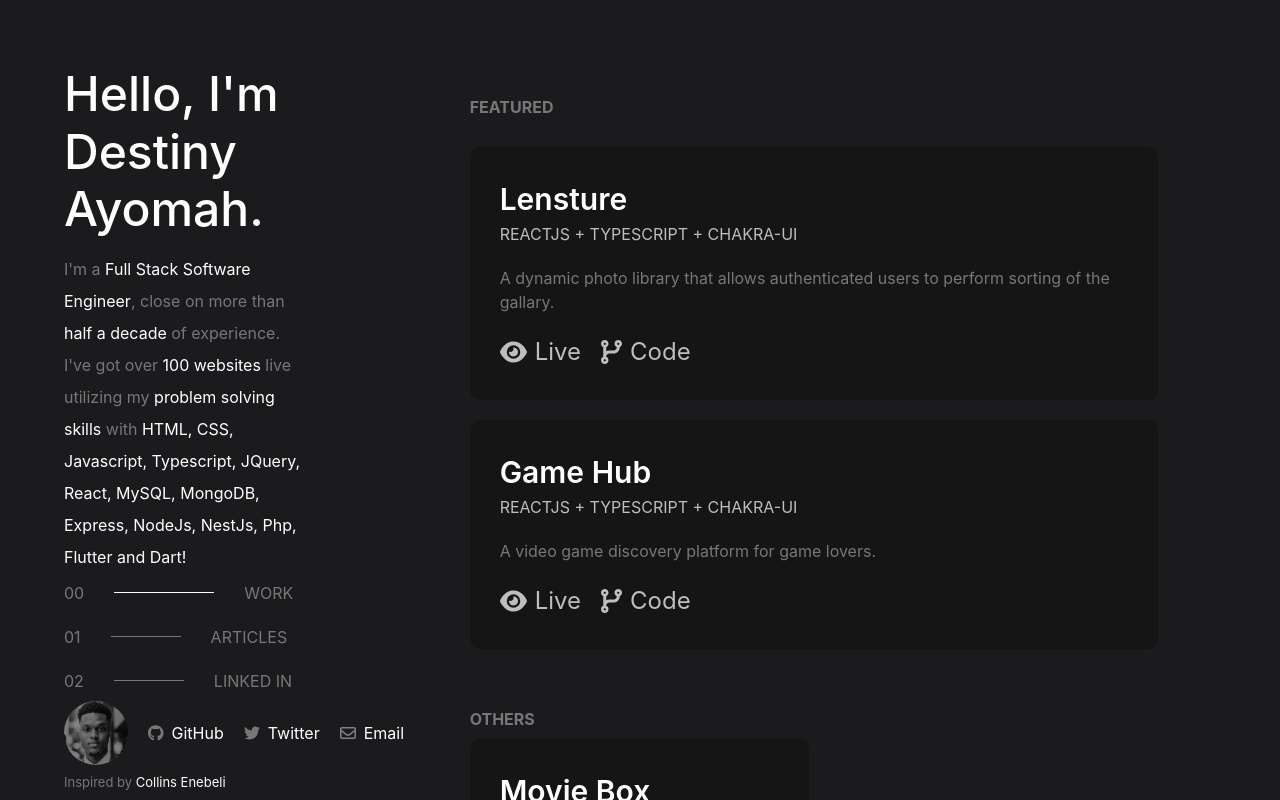
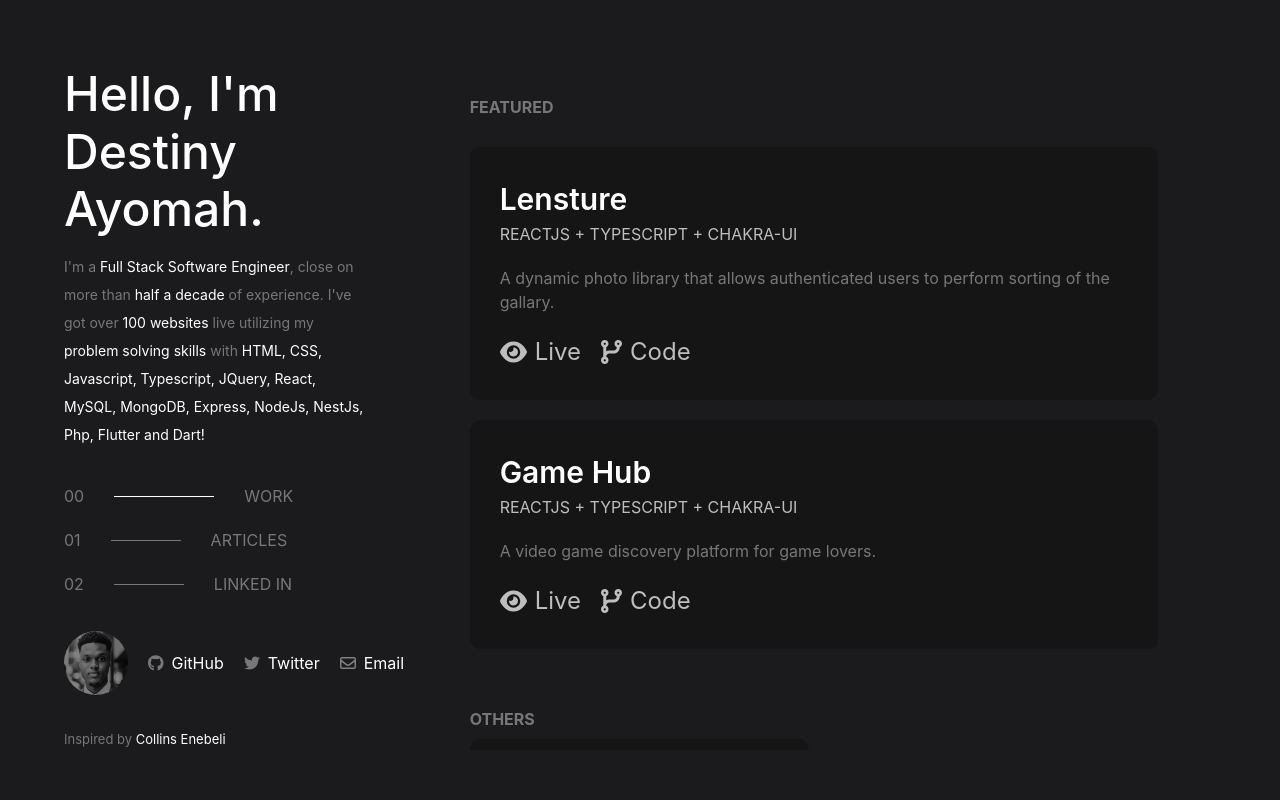
Before and after one commit to destinyayomah/dstack, a React (Vite) app: page / in a window 1280 px wide. Built offline with nearby package versions, Linux system fonts and the light colour scheme.

Commit message:
fixed scroll issue with desktop

```diff
--- a/src/App.tsx
+++ b/src/App.tsx
@@ -3,6 +3,7 @@ import './App.css'
 import Home from './pages/Home'
 import Work from './pages/Work';
 import { useState } from 'react';
+import Article from './pages/Article';
 
 export const textPrimary = '#777778';
 export const bgPrimary = '#151515';
@@ -16,6 +17,7 @@ function App() {
       <Routes>
         <Route path='/' element={<Home isMenuOpen={isMenuOpen} setIsMenuOpen={setIsMenuOpen} />} />
         <Route path='/work' element={<Work isMenuOpen={isMenuOpen} setIsMenuOpen={setIsMenuOpen} />} />
+        <Route path='/article' element={<Article />} />
       </Routes>
     </BrowserRouter>
   </>
--- a/src/components/DesktopHome.tsx
+++ b/src/components/DesktopHome.tsx
@@ -24,9 +24,9 @@ const DesktopHome = ({ isMenuOpen, setIsMenuOpen }: Props) => {
         <Stack bg={bgSecondary} justifyContent='space-between' padding={{ base: '10px 5%', lg: '50px 5%' }} direction={{ base: 'column', md: 'row' }} height='100vh' maxH='100vh' overflow='hidden'>
             <VStack justifyContent='space-between' flex='1'>
                 <Box>
-                    <Heading width='100%' fontSize={{ base: '28px', lg: '48px' }} margin='15px 0' color='white' fontWeight='500'>Hello, I'm <br /> Destiny Ayomah.</Heading>
+                    <Heading width='100%' fontSize={{ base: '28px',  lg: '48px' }} margin='15px 0' color='white' fontWeight='500'>Hello, I'm <br /> Destiny Ayomah.</Heading>
 
-                    <Text width='70%' fontWeight='400' fontSize={{ base: '12px', lg: '16px' }} color={textPrimary} lineHeight='2'>
+                    <Text fontWeight='400' fontSize={{ base: '14px' }} maxW='90%' color={textPrimary} lineHeight='2'>
                         I'm a <Text display='inline' color='white'>Full Stack Software Engineer</Text>, close on more than <Text display='inline' color='white'>half a decade</Text> of experience. I've got over <Text display='inline' color='white'>100 websites</Text> live utilizing my <Text display='inline' color='white'>problem solving skills</Text> with <Text display='inline' color='white'>HTML, CSS, Javascript, Typescript, JQuery, React, MySQL, MongoDB, Express, NodeJs, NestJs, Php, Flutter and Dart!</Text>
                     </Text>
                 </Box>
@@ -50,7 +50,7 @@ const DesktopHome = ({ isMenuOpen, setIsMenuOpen }: Props) => {
                     </Link>
 
                     <Link
-                        to="/"
+                        to="/article"
                         onMouseEnter={() => setArticle(true)}
                         onMouseLeave={() => setArticle(false)}
                     >
--- /dev/null
+++ b/src/pages/Article.tsx
@@ -0,0 +1,16 @@
+import { Heading, Text, VStack } from '@chakra-ui/react'
+import { bgSecondary } from '../App'
+import { FontAwesomeIcon } from '@fortawesome/react-fontawesome'
+import { faLongArrowAltLeft } from '@fortawesome/free-solid-svg-icons'
+import { Link } from 'react-router-dom'
+
+const Article = () => {
+    return <>
+        <VStack bg={bgSecondary} height='100vh' justifyContent='center'>
+            <Heading color='white'>COMING SOON</Heading>
+            <Link to='/'><Text color='white'><FontAwesomeIcon icon={faLongArrowAltLeft} /> Home</Text></Link>
+        </VStack>
+    </>
+}
+
+export default Article
--- a/src/pages/Work.tsx
+++ b/src/pages/Work.tsx
@@ -22,14 +22,15 @@ const Work = ({ isMenuOpen, setIsMenuOpen }: Props) => {
     }
 
     return <>
-        <Box padding='15px 5%'>
+        <Box padding='15px 5%' overflow='auto' css={hiddenScrollbar} >
             <Show below="md">
                 <HStack>
                     <MobileMenu isMenuOpen={isMenuOpen} setIsMenuOpen={setIsMenuOpen} />
                 </HStack>
             </Show>
 
-            <VStack flex='1' marginTop='30px' color={textPrimary} alignItems='start' overflow='auto' css={hiddenScrollbar}>
+            <VStack flex='1' marginTop='30px' color={textPrimary} alignItems='start'>
+
                 <Text fontWeight='700' fontSize={{ base: '12px', md: '16px' }}>FEATURED</Text>
 
                 <VStack marginTop='20px' gap='20px' width='100%'>
```
